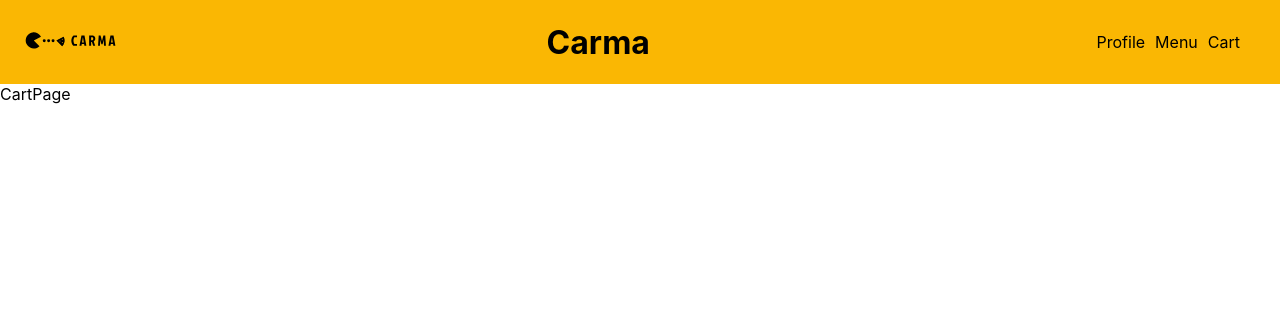
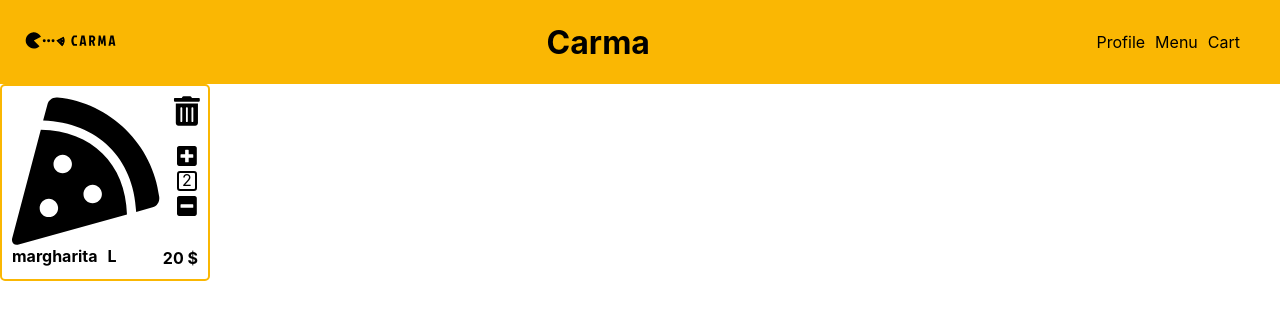
Before and after one commit to Urszuja/Carma.Restaurant.Project.Typescript.NextJS, a Next.js app in the folder carma-app/: page /order in a window 1280 px wide. Shown: the top 320 px of the page. Built offline with nearby package versions, Linux system fonts and the light colour scheme; data requests are answered from the project's data file.

Commit message:
OrderItem created

```diff
--- a/carma-app/components/MenuItem/MiniMenuItem.tsx
+++ b/carma-app/components/MenuItem/MiniMenuItem.tsx
@@ -2,7 +2,6 @@ import React from "react";
 import { IMenuItem } from "../../model/MenuItem";
 import Image from "next/image";
 import { StyledMiniMenuItem } from "../styles/MiniMenuItem.styled";
-import PizzaSize from "./PizzaSize";
 
 function MiniMenuItem({
   id,
--- /dev/null
+++ b/carma-app/components/OrderItem/OrderItem.tsx
@@ -0,0 +1,53 @@
+import React from "react";
+
+import Image from "next/image";
+import { StyledOrderItem } from "../styles/OrderItem.styled";
+import { IOrderItem } from "../../model/OrderItem";
+
+function OrderItem({ id, name, size, price, quantity }: IOrderItem) {
+  const sizeString = size === 0 ? "S" : size === 1 ? "M" : "L";
+  return (
+    <StyledOrderItem>
+      <div className="upper">
+        <Image
+          src="/FontAwesomeIcons/pizza-slice.svg"
+          alt={name}
+          width={150}
+          height={150}
+        />
+        <div className="middle">
+          <Image
+            src="/FontAwesomeIcons/trash-alt.svg"
+            alt="add to order"
+            width={30}
+            height={30}
+          />
+          <div className="quantity">
+            <Image
+              src="/FontAwesomeIcons/minus-square.svg"
+              alt="minus"
+              width={20}
+              height={20}
+            />
+            <div className="number">{quantity}</div>
+            <Image
+              src="/FontAwesomeIcons/plus-square.svg"
+              alt="plus"
+              width={20}
+              height={20}
+            />
+          </div>
+        </div>
+      </div>
+      <div className="lower">
+        <div className="name">
+          <h4>{name}</h4>
+          <h4>{sizeString}</h4>
+        </div>
+        <p>{price * quantity} $</p>
+      </div>
+    </StyledOrderItem>
+  );
+}
+
+export default OrderItem;
--- /dev/null
+++ b/carma-app/components/styles/OrderItem.styled.ts
@@ -0,0 +1,64 @@
+import styled from "styled-components";
+
+export const StyledOrderItem = styled.div`
+  display: flex;
+  flex-direction: column;
+  width: 210px;
+  border: 2px solid ${(props) => props.theme.main};
+  border-radius: 5px;
+  padding: 10px 10px;
+
+  background-color: ${(props) => props.theme.background};
+  color: ${(props) => props.theme.text};
+
+  h4 {
+    margin: 0;
+  }
+  .upper {
+    display: flex;
+    justify-content: flex-start;
+
+    .middle {
+      display: flex;
+      flex-direction: column;
+      align-items: center;
+      gap: 20px;
+      margin-left: 10px;
+
+      .quantity {
+        display: flex;
+        flex-direction: column-reverse;
+        gap: 5px;
+
+        .number {
+          width: 20px;
+          height: 20px;
+          border: 2px solid ${(props) => props.theme.text};
+          border-radius: 3px;
+          text-align: center;
+          line-height: 15px;
+          padding: auto auto;
+        }
+      }
+    }
+  }
+  .lower {
+    display: flex;
+    align-items: center;
+    justify-content: space-between;
+
+    p {
+      margin: 0;
+      padding: 0;
+      font-weight: bold;
+    }
+  }
+
+  .name {
+    display: flex;
+    align-items: center;
+    gap: 10px;
+    height: 15%;
+    margin-bottom: 3px;
+  }
+`;
--- a/carma-app/pages/order/index.tsx
+++ b/carma-app/pages/order/index.tsx
@@ -1,10 +1,33 @@
 import React, { useContext } from "react";
 import { DataStoreContext } from "../../components/DataStoreContext";
+import OrderItem from "../../components/OrderItem/OrderItem";
+import { testOrder } from "../../mockData";
 
-function CartPage() {
+function CartPage({ menuItems }: any) {
   const { clientsData } = useContext(DataStoreContext);
-  console.log(clientsData);
-  return <div>CartPage</div>;
+  return (
+    <div>
+      {testOrder.orderItems.map((item) => (
+        <OrderItem
+          id={item.id}
+          name={item.name}
+          price={item.price}
+          size={item.size}
+          quantity={item.quantity}
+        />
+      ))}
+    </div>
+  );
+}
+
+export async function getStaticProps() {
+  const res = await fetch("http://localhost:5000/menu");
+  const menuItems = await res.json();
+  return {
+    props: {
+      menuItems,
+    },
+  };
 }
 
 export default CartPage;
```
Also changed, not shown: carma-app/model/OrderItem.ts (+11 -6 lines), carma-app/public/FontAwesomeIcons/trash-alt.svg (added).
